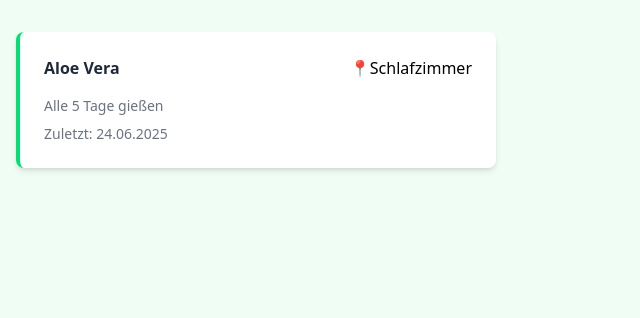
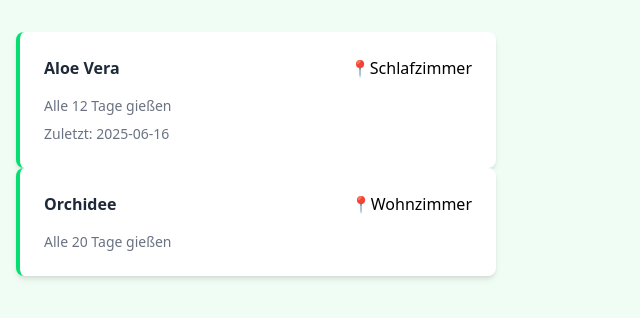
Before and after one commit to nilshartmann-workshops/2025-06-30-react, a React (Vite) app in the folder workspace/: page / in a window 1280 px wide. Shown: the top 318 px of the page, without its empty margins (0-640 px from the left). Built offline with nearby package versions, Linux system fonts and the light colour scheme.

Commit message:
02: Props

```diff
--- /dev/null
+++ b/workspace/AUFGABEN/02_props.md
@@ -0,0 +1,46 @@
+# Properties von Komponenten und dynamische Inhalte
+
+# Dateien
+
+- src/components/App.tsx
+- src/components/PlantCard.tsx
+
+# Aufgabe
+
+- Unsere Komponente soll per Properties konfigurierbar sein
+- Die Darstellung unterscheidet sich (leicht) je nach den übergebenen Werten
+
+# Schritte
+
+1. Definiere einen TypeScript-Type für die Properties ("props") deiner Komponente
+    - Die Komponente soll folgende Properties entgegennehmen:
+        - `name` (String)
+        - `location` (String)
+        - `wateringInterval` (Zahl)
+        - `lastWatered` (String, optional)
+2. Passe die Signatur der Funktion deiner `PlantCard`-Komponente an und nimm die Properties dort engegenen
+    - Du kannst sie als `props`-Objekt verwenden oder mit Objekt Destrukturierung
+3. Tausche die statischen Informationen in der Komponente durch die Werte in den Properties aus
+4. Pass die Verwendung der Komponente in `App` an und übergib dort die Properties an deine `PlantCard`
+5. Mache ein paar Experimente:
+    - kannst du die Ausgabe, wie häufig gewässtert werden muss, so anpassen, dass sie die korrekte Mehrzahl anzeigt? ("Jeden Tag" bzw. "Alle X Tage")
+    - kannst du eine Warnung o.ä. ausgeben, wenn die Wässerung überfällig ist?
+        - Du findest in `components/date-utils.ts` die Funktion
+          `getDaysUntilWatering` mit der du ausrechnen kannst, wann die nächste Wässerung erfolgen muss bzw. wie lange sie schon überfällig ist
+    - zum ausprobieren kannst du in `App` mehrere
+      `PlantCard`-Komponenten mit unterschiedlichen Properties rendern
+
+# Material
+
+- React
+    - Component properties: https://react.dev/learn/passing-props-to-a-component
+    - JavaScript in JSX: https://react.dev/learn/javascript-in-jsx-with-curly-braces
+    - Conditionally rendering mit JSX: https://react.dev/learn/conditional-rendering#conditionally-including-jsx
+    - Single Root Element: https://react.dev/learn/writing-markup-with-jsx#1-return-a-single-root-element
+        - Fragment component: https://react.dev/reference/react/Fragment
+- JavaScript / TypeScript
+    - TypeScript object type (für das Properties-Objekt): https://www.typescriptlang.org/docs/handbook/2/objects.html
+      - Alternativ kannst du auch ein `interface` von TypeScript verwenden: https://www.typescriptlang.org/docs/handbook/2/everyday-types.html#interfaces
+    - Destructuring Operator: https://developer.mozilla.org/en-US/docs/Web/JavaScript/Reference/Operators/Destructuring
+    - Destructuring von Objekten und Funktionsargumenten (meine Workshop-Slides zu dem Thema, mit Pfeiltaste Rechts kannst du navigieren): https://nilshartmann-workshops.github.io/2025-06-13-js-ts-intro/js-grundlagen.html#/js-destructuring
+    - Template literals in JavaScript: https://developer.mozilla.org/en-US/docs/Web/JavaScript/Reference/Template_literals
--- a/workspace/src/components/App.tsx
+++ b/workspace/src/components/App.tsx
@@ -3,7 +3,18 @@ import PlantCard from "./PlantCard";
 export default function App() {
   return (
     <div className={"AppContainer"}>
-      <PlantCard />
+      <PlantCard
+        name={"Aloe Vera"}
+        location={"Schlafzimmer"}
+        wateringInterval={12}
+        lastWatered={"2025-06-16"}
+      />
+
+      <PlantCard
+        name={"Orchidee"}
+        location={"Wohnzimmer"}
+        wateringInterval={20}
+      />
     </div>
   );
 }
--- a/workspace/src/components/PlantCard.tsx
+++ b/workspace/src/components/PlantCard.tsx
@@ -1,13 +1,30 @@
-export default function PlantCard() {
+type PlantCardProps = {
+  name: string;
+  location: string;
+  wateringInterval: number;
+  lastWatered?: string;
+};
+
+export default function PlantCard({
+  name,
+  location,
+  wateringInterval,
+  lastWatered,
+}: PlantCardProps) {
+  const wateringInfo =
+    wateringInterval === 1
+      ? "Jeden Tag gießen!"
+      : `Alle ${wateringInterval} Tage gießen`;
+
   return (
     <div className={"PlantCard"}>
       <header>
-        <h2>Aloe Vera</h2>
-        <div>📍Schlafzimmer</div>
+        <h2>{name}</h2>
+        <div>📍{location}</div>
       </header>
       <section>
-        <div>Alle 5 Tage gießen</div>
-        <div>Zuletzt: 24.06.2025</div>
+        <div>{wateringInfo}</div>
+        {lastWatered ? <div>Zuletzt: {lastWatered}</div> : null}
       </section>
     </div>
   );
```
